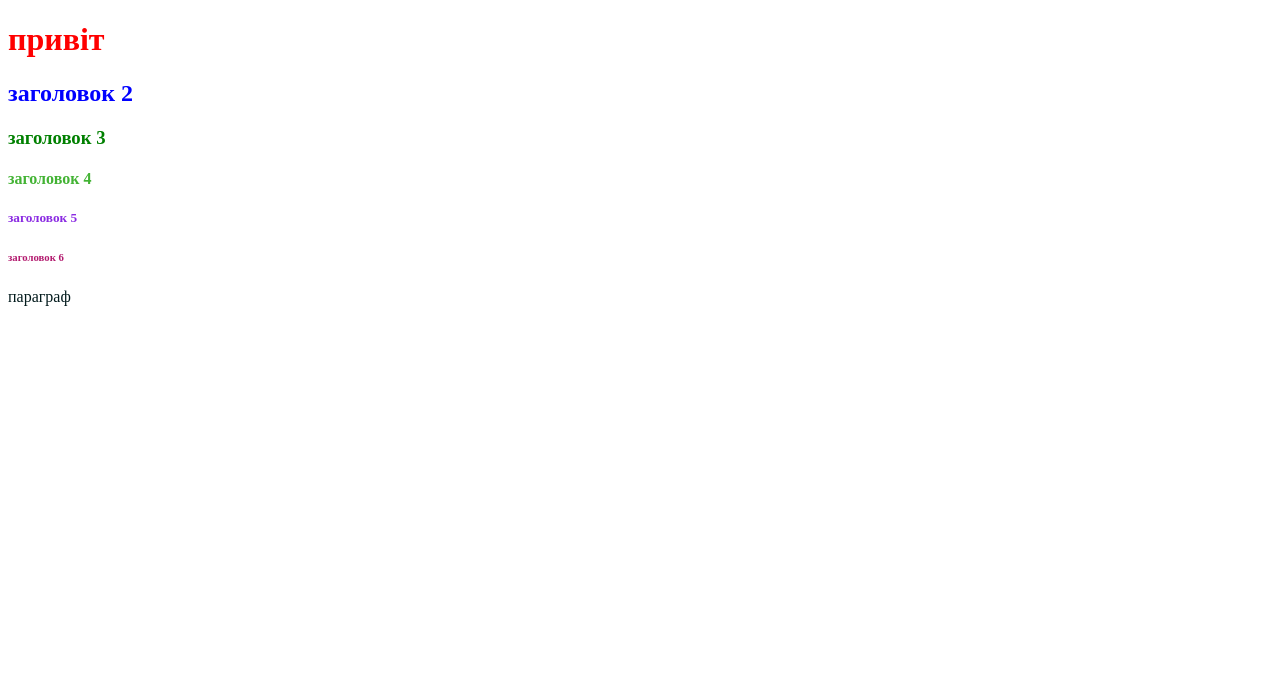
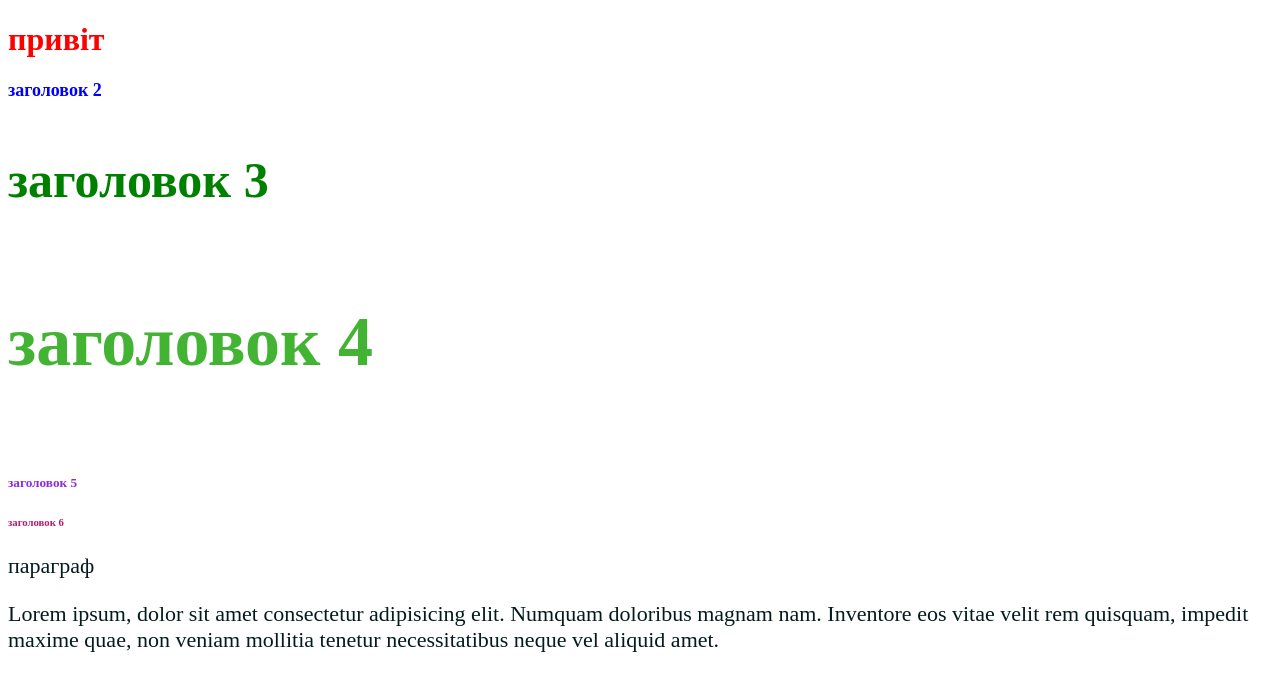
Before and after one commit to OlgaLuts/Lessons, a plain HTML site: page index.html in a window 1280 px wide. Drawn offline with Linux system fonts and the light colour scheme.

Commit message:
update stille

```diff
--- a/index.html
+++ b/index.html
@@ -17,6 +17,7 @@
    <h6>заголовок 6</h6>
 
    <p>параграф</p>
+   <p>Lorem ipsum, dolor sit amet consectetur adipisicing elit. Numquam doloribus magnam nam. Inventore eos vitae velit rem quisquam, impedit maxime quae, non veniam mollitia tenetur necessitatibus neque vel aliquid amet.</p>
 
 
 </body>
--- a/style.css
+++ b/style.css
@@ -3,19 +3,23 @@ h1{
 }
 h2{
     color: blue;
+    font-size: 18px;
 }
 h3{
+    font-size: 50px;
     color: green;
 }
 h4{
+    font-size: 70px;
     color: #43b334;
 }
 h5{
     color:blueviolet;
 }
 h6{
-    color:#b31b6f
+    color:#b31b6f;
 }
 p{
-    color:#031b1d
+    font-size: 22px;
+    color:#031b1d;
 }
```
